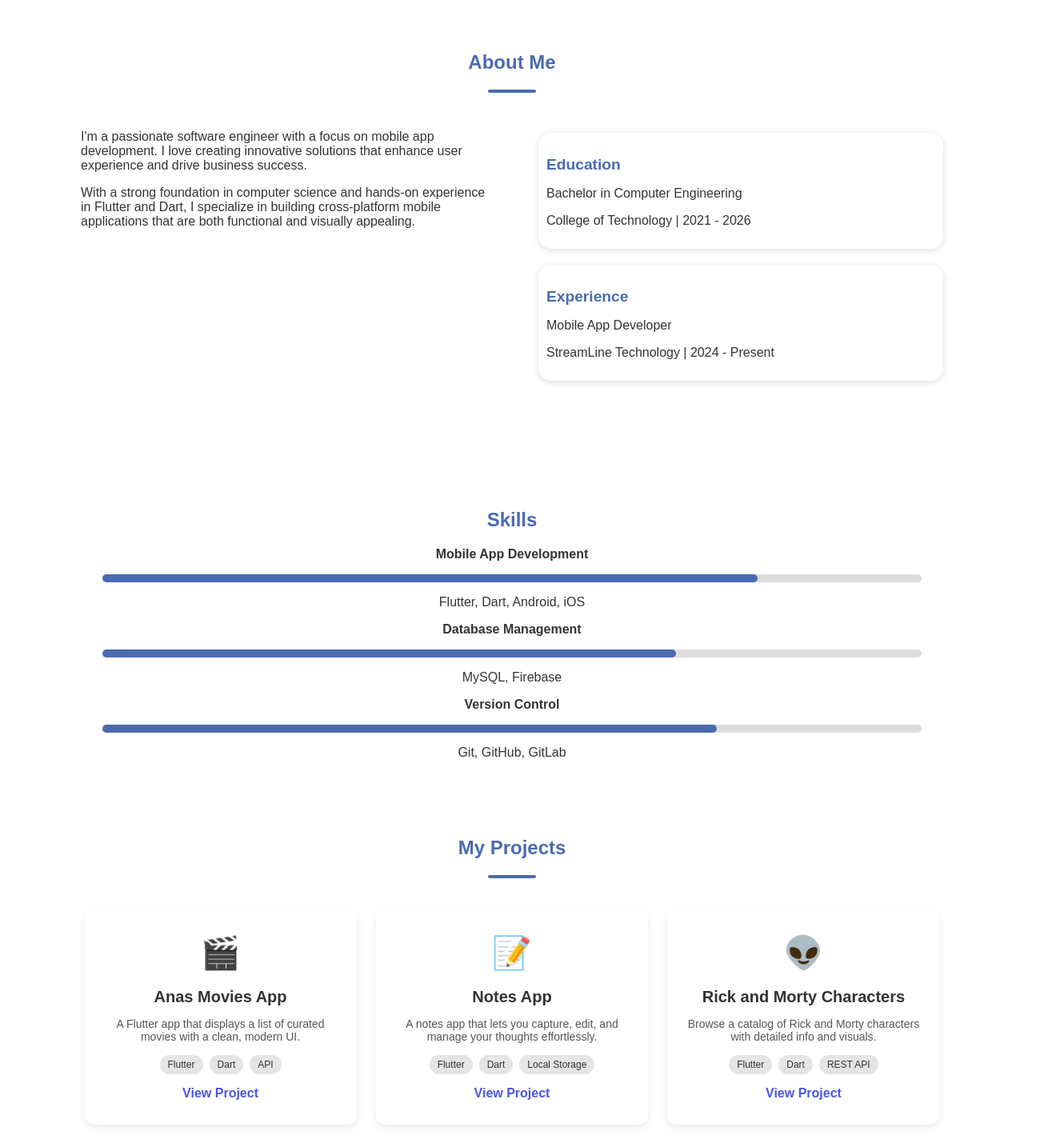
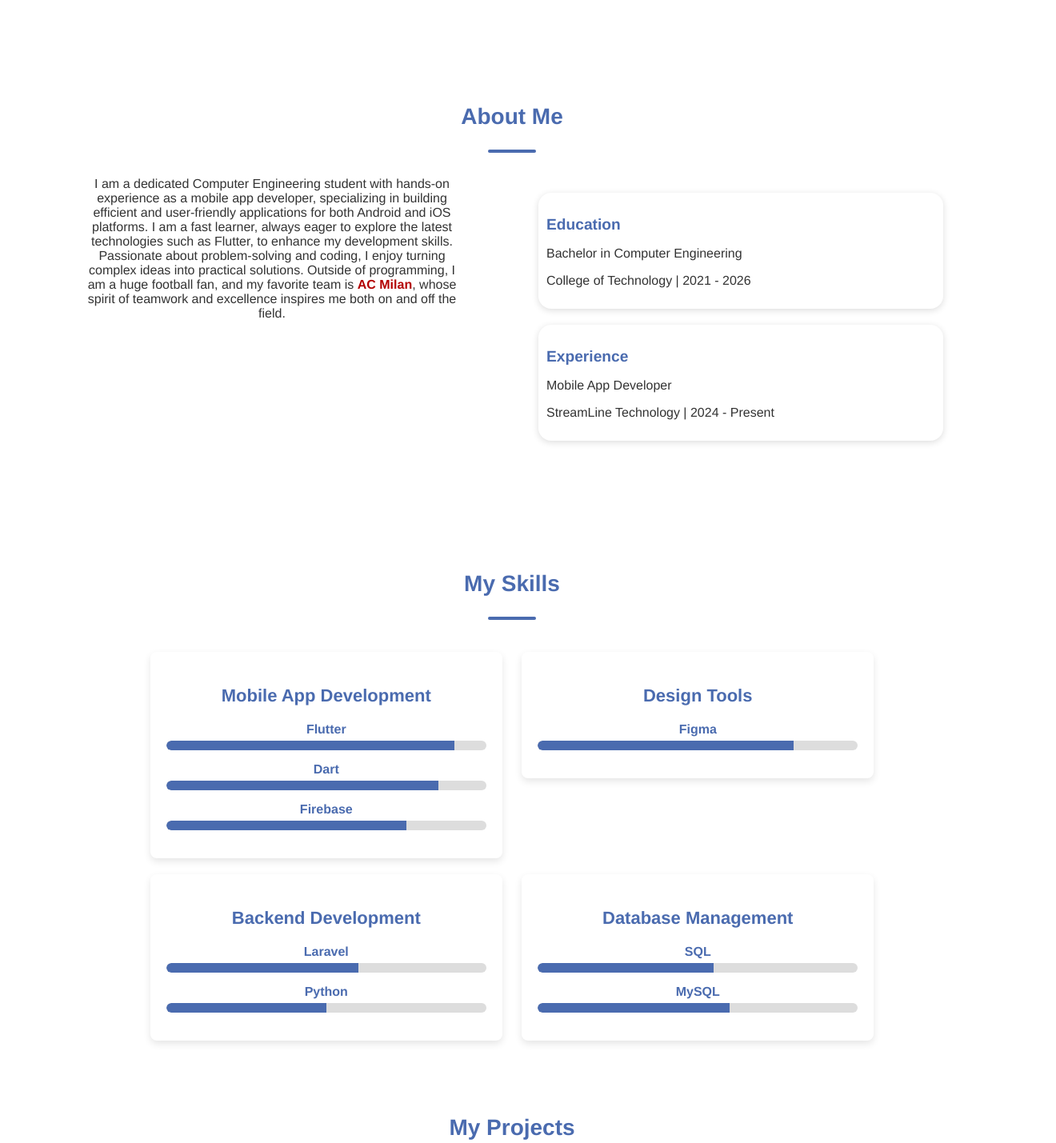
Before and after one commit to AnasAlshareef/portofolio1, a plain HTML site: page index.html in a window 1280 px wide. Shown: the part 540-1969 px from the top of the page at 80% size, 1320 px wide, since content can reach past the window. Drawn offline with Linux system fonts and the light colour scheme.

Commit message:
edited the project

```diff
--- a/index.html
+++ b/index.html
@@ -33,7 +33,7 @@
 
         <!-- ===== HERO SECTION ===== -->
         <section id="home" class="hero">
-            <div class="container">
+            <div class="content-wrapper">
                 <div class="hero-content">
                     <h1>Hello, I'm <span class="highlight">Anas
                             Alshareef</span></h1>
@@ -47,7 +47,7 @@
                 </div>
                 <div class="hero-image">
                     <img
-                        src="https://images.pexels.com/photos/614810/pexels-photo-614810.jpeg?auto=compress&cs=tinysrgb&w=1260&h=750&dpr=2"
+                        src="Anas_Alshareef.jpeg"
                         alt="Anas Alshareef" class="profile-image">
                 </div>
             </section>
@@ -60,16 +60,19 @@
 
                     <div class="about-wrapper">
                         <div class="about-summary">
-                            <p>I'm a passionate software engineer with a focus
-                                on mobile app development. I love creating
-                                innovative solutions that enhance user
-                                experience and drive business success.</p>
-                            <p>With a strong foundation in computer science and
-                                hands-on experience in Flutter and Dart, I
-                                specialize in building cross-platform mobile
-                                applications that are both functional and
-                                visually appealing.</p>
-
+                            I am a dedicated Computer Engineering student with
+                            hands-on experience as a mobile app developer,
+                            specializing in building efficient and user-friendly
+                            applications for both Android and iOS platforms. I
+                            am a fast learner, always eager to explore the
+                            latest technologies such as Flutter, to enhance my
+                            development skills. Passionate
+                            about problem-solving and coding, I enjoy turning
+                            complex ideas into practical solutions. Outside of
+                            programming, I am a huge football fan, and my
+                            favorite team is <span class="favorite-team">AC
+                                Milan</span>, whose spirit of teamwork and
+                            excellence inspires me both on and off the field.
                         </div>
                         <div class="aboutDetails">
                             <div class="card">
@@ -90,27 +93,83 @@
             <!-- ===== SKILLS SECTION ===== -->
             <section id="skills" class="skills">
                 <div class="container">
-                    <h2 class="section-title">Skills</h2>
-                    <div class="skill">
-                        <p class="skill-name">Mobile App Development</p>
-                        <div class="skill-bar"><div class="skill-level"
-                                style="width: 80%;"></div></div>
-                        <p>Flutter, Dart, Android, iOS</p>
+                    <h2 class="section-title">My Skills</h2>
+                    <div class="section-divider"></div>
+
+                    <div class="grid">
+                        <div class="category">
+                            <p class="skill-name">Mobile App Development</p>
+                            <div class="skill-item">
+                                <span class="tech-name">Flutter</span>
+                                <div class="skill-bar">
+                                    <div class="skill-level"
+                                        style="width: 90%;"></div>
+                                </div>
+                            </div>
+                            <div class="skill-item">
+                                <span class="tech-name">Dart</span>
+                                <div class="skill-bar">
+                                    <div class="skill-level"
+                                        style="width: 85%;"></div>
+                                </div>
+                            </div>
+                            <div class="skill-item">
+                                <span class="tech-name">Firebase</span>
+                                <div class="skill-bar">
+                                    <div class="skill-level"
+                                        style="width: 75%;"></div>
+                                </div>
+                            </div>
+                        </div>
+
+                        <div class="category">
+                            <p class="skill-name">Design Tools</p>
+                            <div class="skill-item">
+                                <span class="tech-name">Figma</span>
+                                <div class="skill-bar">
+                                    <div class="skill-level"
+                                        style="width: 80%;"></div>
+                                </div>
+                            </div>
+                        </div>
+
+                        <div class="category">
+                            <p class="skill-name">Backend Development</p>
+                            <div class="skill-item">
+                                <span class="tech-name">Laravel</span>
+                                <div class="skill-bar">
+                                    <div class="skill-level"
+                                        style="width: 60%;"></div>
+                                </div>
+                            </div>
+                            <div class="skill-item">
+                                <span class="tech-name">Python</span>
+                                <div class="skill-bar">
+                                    <div class="skill-level"
+                                        style="width: 50%;"></div>
+                                </div>
+                            </div>
+                        </div>
+
+                        <div class="category">
+                            <p class="skill-name">Database Management</p>
+                            <div class="skill-item">
+                                <span class="tech-name">SQL</span>
+                                <div class="skill-bar">
+                                    <div class="skill-level"
+                                        style="width: 55%;"></div>
+                                </div>
+                            </div>
+                            <div class="skill-item">
+                                <span class="tech-name">MySQL</span>
+                                <div class="skill-bar">
+                                    <div class="skill-level"
+                                        style="width: 60%;"></div>
+                                </div>
+                            </div>
+                        </div>
                     </div>
 
-                    <div class="skill">
-                        <p class="skill-name">Database Management</p>
-                        <div class="skill-bar"><div class="skill-level"
-                                style="width: 70%;"></div></div>
-                        <p>MySQL, Firebase</p>
-                    </div>
-
-                    <div class="skill">
-                        <p class="skill-name">Version Control</p>
-                        <div class="skill-bar"><div class="skill-level"
-                                style="width: 75%;"></div></div>
-                        <p>Git, GitHub, GitLab</p>
-                    </div>
                 </div>
             </section>
 
@@ -120,8 +179,6 @@
                     <h2 class="section-title">My Projects</h2>
                     <div class="section-divider"></div>
                     <div class="project-grid">
-
-                        <!-- Project 1 -->
                         <div class="project-card">
                             <div class="project-icon">🎬</div>
                             <h3>Anas Movies App</h3>
@@ -148,7 +205,8 @@
                                 <span>Dart</span>
                                 <span>Local Storage</span>
                             </div>
-                            <a href="https://github.com/AnasAlshareef/Notes_app"
+                            <a
+                                href="https://github.com/AnasAlshareef/Notes_app"
                                 target="_blank">View Project</a>
                         </div>
 
@@ -196,7 +254,8 @@
                                         style=" color: #4a6baf;"></i></a>
                             </div>
                             <div class="social-link">
-                                <a href="https://github.com/AnasAlshareef"><i
+                                <a
+                                    href="https://github.com/AnasAlshareef"><i
                                         class="fab fa-github"
                                         style=" color: #4a6baf;"></i></a>
                             </div>
@@ -235,7 +294,8 @@
                 <!-- ===== FOOTER ===== -->
                 <footer>
                     <div class="container">
-                        <p>&copy; 2025 Anas Alshareef. All Rights Reserved.</p>
+                        <p>&copy; 2025 Anas Alshareef. All Rights
+                            Reserved.</p>
                     </div>
                 </footer>
 
--- a/styles.css
+++ b/styles.css
@@ -1,8 +1,6 @@
-
-
 /* ===== BASIC STYLES ===== */
 body {
-    font-family: Arial, sans-serif;
+    font-family: Helvetica ;
     background-color: white;
     color: #333;
     margin: 0;
@@ -89,9 +87,16 @@ nav ul li a:hover {
   overflow: hidden;
 }
 
+.content-wrapper {
+  max-width: 1100px;
+  margin: 0 auto;
+  padding: 0 20px;
+  overflow: hidden;
+}
+
 .hero-content {
   float: left;
-  width: 40%;
+  width: 400px;
   padding-right: 30px;
   margin-left: 10px;
 }
@@ -164,11 +169,12 @@ nav ul li a:hover {
   overflow: hidden;
 }
 
-.about-wrapper::after {
-  content: "";
-  display: block;
-  clear: both;
+
+    .favorite-team {
+      font-weight: bold;
+      color: #b30000;
     }
+
 
 .about-summary,
 .aboutDetails {
@@ -176,10 +182,13 @@ nav ul li a:hover {
   padding: 0 1%;
   box-sizing: border-box;
   text-align: left;
+
 }
 
 .about-summary {
   float: left;
+  text-align: center;
+  width: 500px;
 }
 
 .aboutDetails {
@@ -208,30 +217,76 @@ nav ul li a:hover {
   background-color: white;
   padding: 60px 0;
   text-align: center;
+  width: 1100px;
+  margin: 0 auto;
+
+}
+
+
+
+.section-title {
+  font-weight: bold;
+  font-size: 28px;
+  margin-bottom: 25px;
 }
 
 .skill {
-    margin: 15px 0;
+  margin: 30px 0;
+  max-width: 600px;
+  margin-left: auto;
+  margin-right: auto;
+  text-align: left;
 }
 
 .skill-name {
   font-weight: bold;
+  color: #4a6baf;
+  margin-bottom: 20px;
+  font-size: 22px;
+  text-align: center;
+}
+
+.skill-item {
+  margin-bottom: 15px;
+}
+
+.tech-name {
+  font-weight: 600;
+  color: #4a6baf;
+  margin-bottom: 5px;
+  display: block;
+  font-size: 16px;
 }
 
 .skill-bar {
-    width: 80%;
-    height: 10px;
+  width: 100%;
+  height: 12px;
   background-color: #ddd;
-    margin: 5px auto;
-    border-radius: 5px;
+  border-radius: 6px;
+  overflow: hidden;
 }
 
 .skill-level {
-    height: 10px;
+  height: 12px;
   background-color: #4a6baf;
-    border-radius: 5px;
-    width: 70%;
+  border-radius: 6px 0 0 6px;
+  width: 70%; /* overridden inline */
+  transition: width 0.6s ease;
 }
+
+.category {
+  background-color: #fff;
+  padding: 20px;
+  margin-bottom: 20px;
+  border-radius: 8px;
+  box-shadow: 0 4px 10px rgba(0, 0, 0, 0.1);
+  width: 400px;
+  margin: 10px; /* spacing between categories */
+  display: inline-block;
+  vertical-align: top; /* optional, aligns cards on top */
+  /* Remove margin-left: auto; and margin-right: auto; */
+}
+
 
 /* ===== PROJECTS SECTION ===== */
 .projects {
@@ -239,20 +294,7 @@ nav ul li a:hover {
     text-align: center;
     overflow: hidden;
     align-self: center;
-
-
         }
-
-
-
-.project-row {
-    gap: 30px;
-    max-width: 1100px;
-    margin: 0 auto;
-    float: left;
-
-}
-
 
 .project-card {
     width: 300px;
@@ -377,6 +419,11 @@ nav ul li a:hover {
     padding: 12px;
   }
 
+  .social-link:hover {
+    color: white;
+    transform: translateY(-5px);
+  }
+
 
 .contact button {
     padding: 10px 20px;
@@ -397,4 +444,5 @@ footer {
     text-align: center;
     padding: 20px;
     margin-top: 40px;
+    width: 100%;
 }
```
Also changed, not shown: 1 other file. Lines whose indentation alone changed are shown as unchanged.
